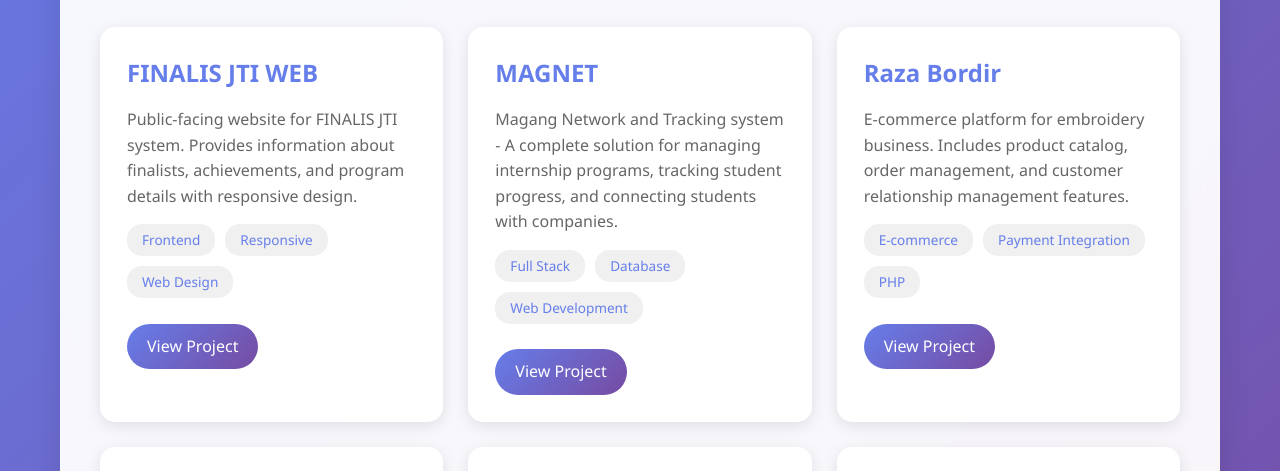
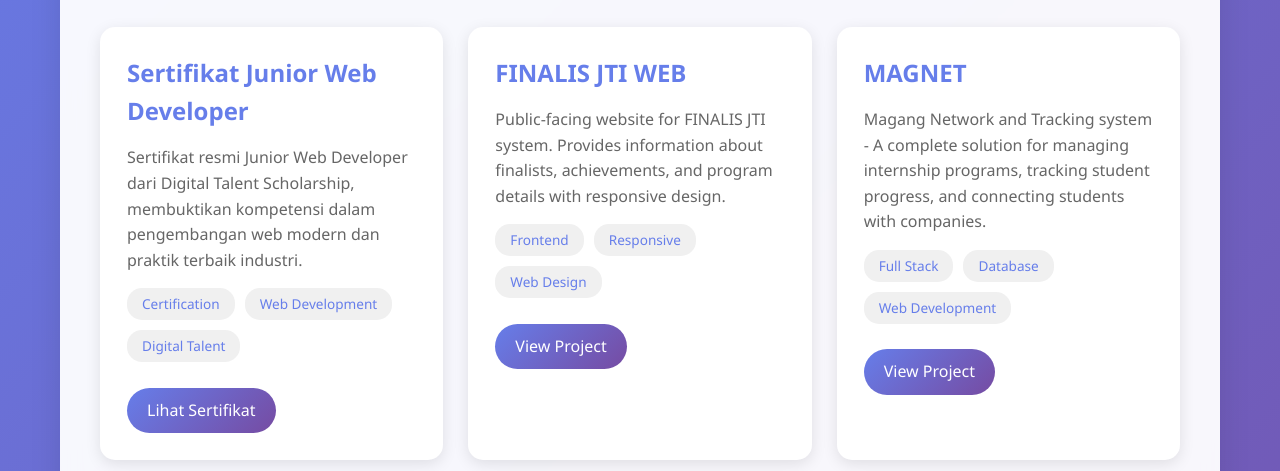
Before and after one commit to vanstevanzaky/stevan-portofolio, a plain HTML site: page index.html in a window 1280 px wide. Shown: the part 479-950 px from the top of the page. Drawn offline with Linux system fonts and the light colour scheme.

Commit message:
Add certificate project card to portfolio showcasing Junior Web Developer certification

```diff
--- a/index.html
+++ b/index.html
@@ -258,6 +258,19 @@
             <h2>Featured Projects</h2>
             <div class="projects-grid">
                 <div class="project-card">
+                    <h3>Sertifikat Junior Web Developer</h3>
+                    <p>Sertifikat resmi Junior Web Developer dari Digital Talent Scholarship, membuktikan kompetensi
+                        dalam pengembangan web modern dan praktik terbaik industri.</p>
+                    <div class="tech-stack">
+                        <span class="tech-tag">Certification</span>
+                        <span class="tech-tag">Web Development</span>
+                        <span class="tech-tag">Digital Talent</span>
+                    </div>
+                    <br>
+                    <a href="Sertifikat_STEVAN ZAKY SETYANTO_Junior Web Developer.pdf" class="project-link"
+                        target="_blank">Lihat Sertifikat</a>
+                </div>
+                <div class="project-card">
                     <h3>FINALIS JTI WEB</h3>
                     <p>Public-facing website for FINALIS JTI system. Provides information about finalists, achievements,
                         and program details with responsive design.</p>
```
Also changed, not shown: 1 other file.
